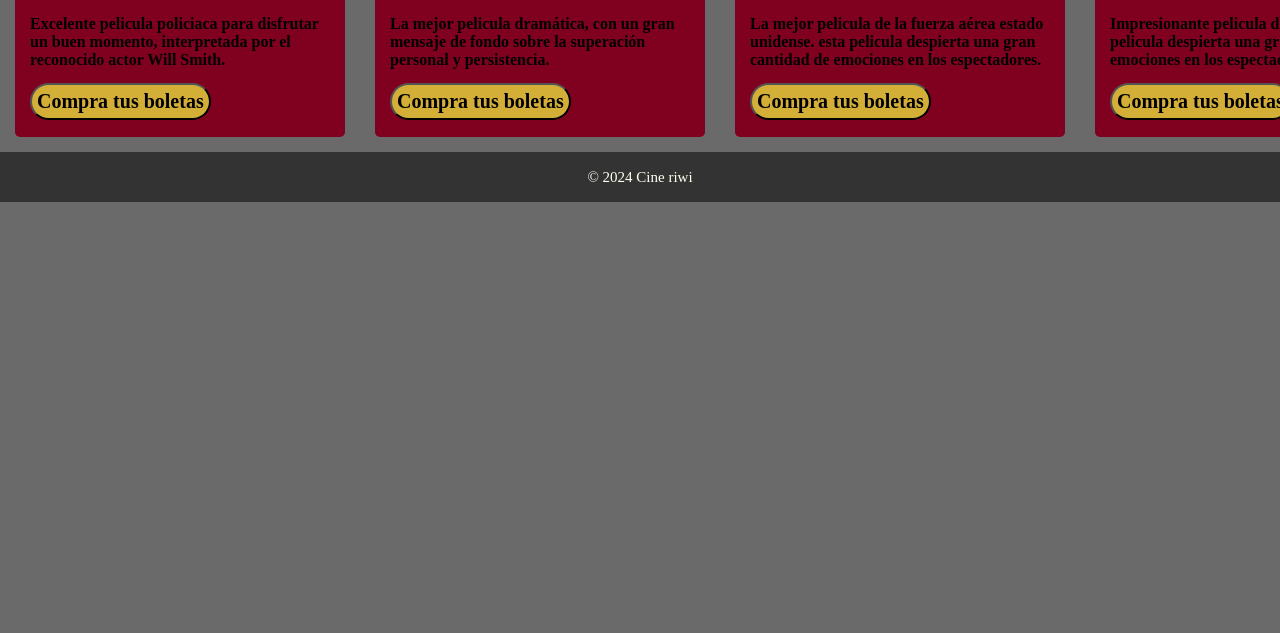
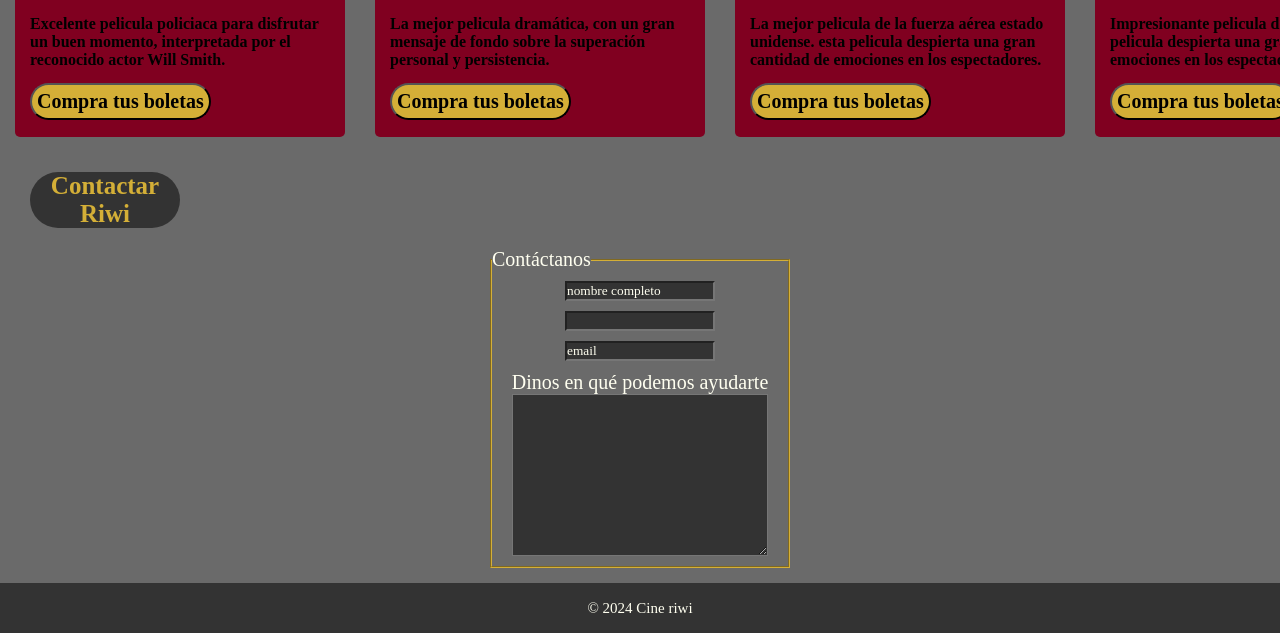
Before and after one commit to diego97jaramillo/cine, a plain HTML site: page index.html in a window 1280 px wide. Shown: the part 2052-2685 px from the top of the page. Before the commit the page ends 2254 px from the top, so only its background shows below. Drawn offline with Linux system fonts and the light colour scheme; a web font is replaced by a local one.

Commit message:
agregué el formulario

```diff
--- a/index.html
+++ b/index.html
@@ -142,8 +142,25 @@
                 </div>
             </article>
         </section>
+
+        <section class="headingSection" id="contact-us">
+            <h2 >Contactar Riwi</h2>
+        </section>
+
+        <fieldset id="#contact-us">
+            <legend>Contáctanos</legend>
+            <form action="" method="get">
+                <input type="text" name="nombre" id="nombre" value="nombre completo">
+                <input type="number" name="edad" id="edad">
+                <input type="email" name="email" id="email" value="email">
+                <div>
+                    <label for="Mensaje-de-ayuda">Dinos en qué podemos ayudarte</label>
+                    <textarea name="Mensaje de ayuda" id="Mensaje-de-ayuda" cols="30" rows="10"></textarea>
+                </div>
+            </form>
+        </fieldset>
     </main>
-    <footer id="#contact-us">
+    <footer>
         <p>© 2024 Cine riwi</p>
     </footer>
 </body>
--- a/src/css/styles.css
+++ b/src/css/styles.css
@@ -166,3 +166,38 @@ footer > p {
     color: var(--ivoryWhite);
     font-size: 1.5rem;
 }
+
+form{
+    display: flex;
+    flex-direction: column;
+    align-items: center;
+    justify-items: center;
+    row-gap: 1rem;
+    margin: 1rem 0;
+}
+
+form input {
+    width: 15rem;
+    color: var(--ivoryWhite);
+    background-color: #333333;
+}
+
+form div {
+    display: flex;
+    flex-direction: column;
+    margin: 0;
+}
+
+textarea {
+    color: var(--ivoryWhite);
+    background-color: #333333;
+}
+
+fieldset {
+    font-size: 2rem;
+    width: 30rem;
+    margin:1.5rem auto;
+    border-color: var(--gold);
+    color: var(--ivoryWhite);
+
+}
```
